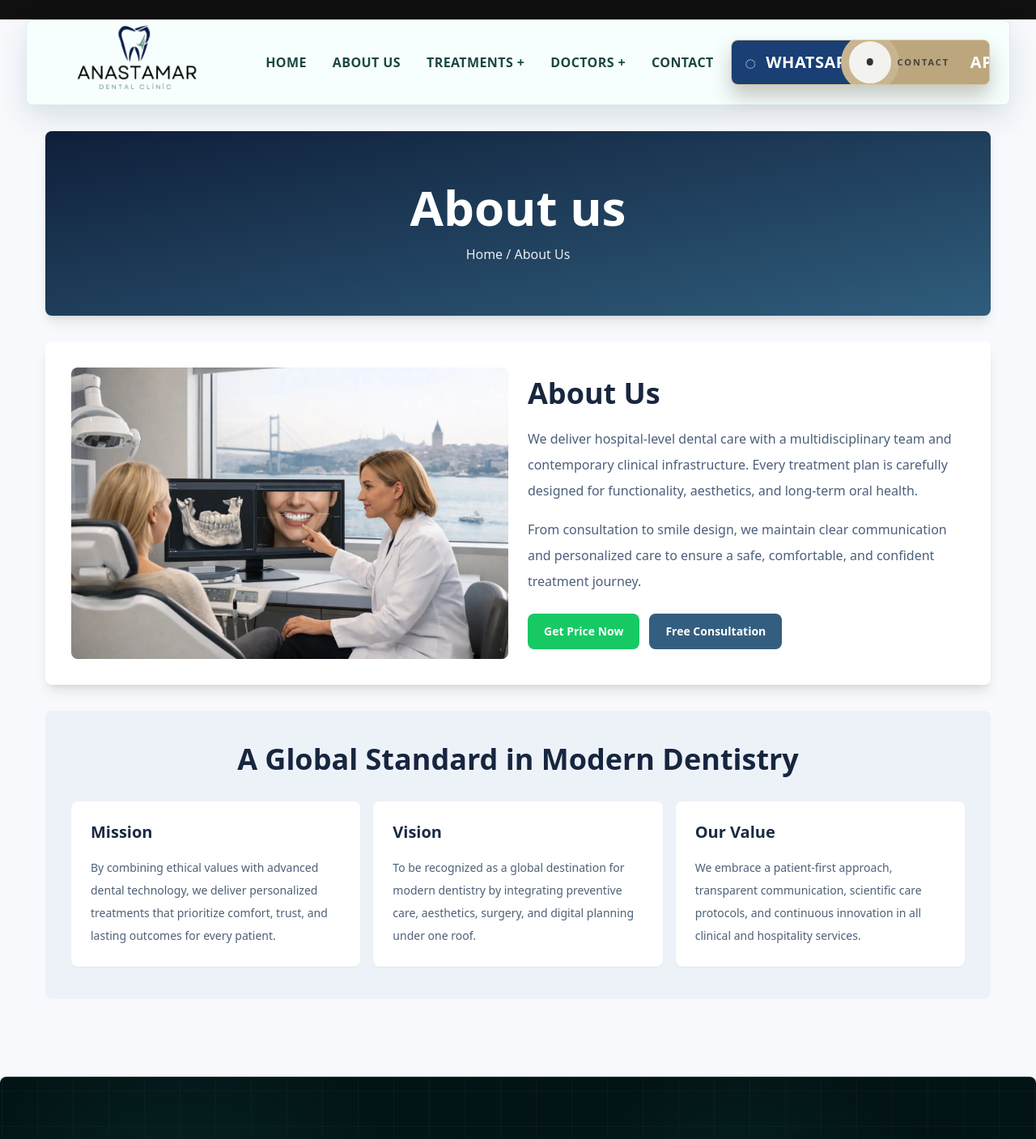
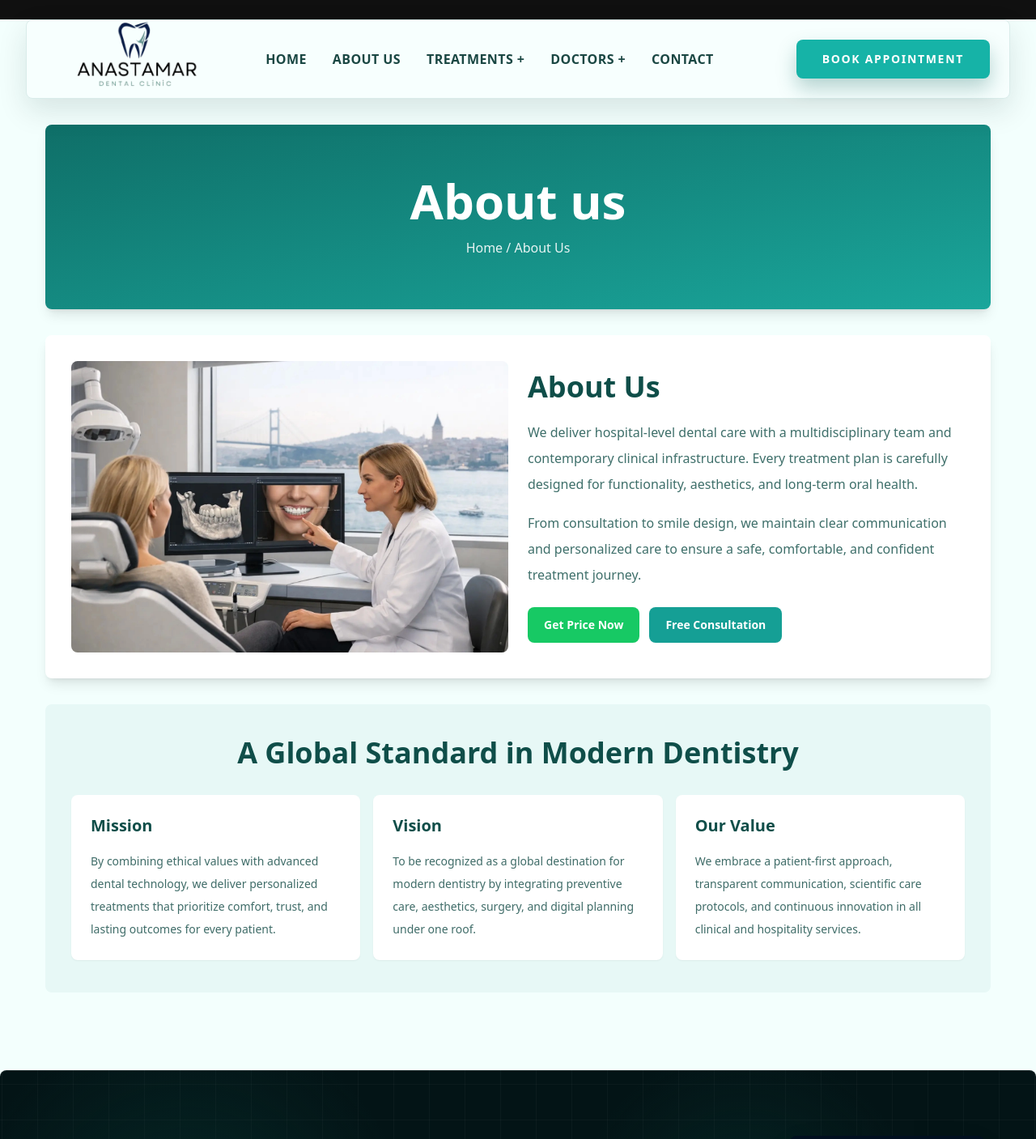
Before and after one commit to ibrahimtkmz/antasmardentalclinic, a Next.js app: page /about-us in a window 1280 px wide. Shown: the top 1407 px of the page at 81% size. Built offline with nearby package versions, Linux system fonts and the light colour scheme.

Commit message:
Refine header CTA and retheme About Us turquoise

```diff
--- a/app/about-us/page.jsx
+++ b/app/about-us/page.jsx
@@ -22,10 +22,10 @@ const principleCards = [
 
 export default function AboutUsPage() {
   return (
-    <div className="sharp-theme min-h-screen bg-[#f7f9fd] text-[#173a36]">
+    <div className="sharp-theme min-h-screen bg-[#f3fffd] text-[#173a36]">
       <Header />
       <main className="page-shell space-y-8 px-3 pb-14 pt-8 md:px-6">
-        <section className="rounded-[22px] bg-gradient-to-br from-[#0f1f3a] to-[#2f5d7c] px-6 py-14 text-center text-white shadow-lg md:py-16">
+        <section className="rounded-[22px] bg-gradient-to-br from-[#0f6f68] to-[#1aa69b] px-6 py-14 text-center text-white shadow-lg md:py-16">
           <h1 className="text-4xl font-black md:text-6xl">About us</h1>
           <p className="mt-4 text-sm text-white/90 md:text-base">Home / About Us</p>
         </section>
@@ -37,27 +37,27 @@ export default function AboutUsPage() {
             className="h-full min-h-[260px] w-full rounded-[18px] object-cover"
           />
           <div className="flex flex-col justify-center">
-            <h2 className="text-4xl font-black text-[#18263f]">About Us</h2>
-            <p className="mt-5 text-base leading-8 text-[#4b5f7b]">
+            <h2 className="text-4xl font-black text-[#0f4e49]">About Us</h2>
+            <p className="mt-5 text-base leading-8 text-[#3e6f6a]">
               We deliver hospital-level dental care with a multidisciplinary team and contemporary clinical infrastructure. Every treatment plan is carefully designed for functionality, aesthetics, and long-term oral health.
             </p>
-            <p className="mt-4 text-base leading-8 text-[#4b5f7b]">
+            <p className="mt-4 text-base leading-8 text-[#3e6f6a]">
               From consultation to smile design, we maintain clear communication and personalized care to ensure a safe, comfortable, and confident treatment journey.
             </p>
             <div className="mt-6 flex flex-wrap gap-3">
               <a href="/contact" className="rounded-full bg-[#17c964] px-5 py-3 text-sm font-bold text-white">Get Price Now</a>
-              <a href="/contact" className="rounded-full bg-[#345e80] px-5 py-3 text-sm font-bold text-white">Free Consultation</a>
+              <a href="/contact" className="rounded-full bg-[#159f95] px-5 py-3 text-sm font-bold text-white">Free Consultation</a>
             </div>
           </div>
         </section>
 
-        <section className="rounded-[22px] bg-[#edf2f9] px-4 py-10 md:px-8">
-          <h3 className="text-center text-4xl font-black text-[#17263f]">A Global Standard in Modern Dentistry</h3>
+        <section className="rounded-[22px] bg-[#e7f8f6] px-4 py-10 md:px-8">
+          <h3 className="text-center text-4xl font-black text-[#0f4e49]">A Global Standard in Modern Dentistry</h3>
           <div className="mt-8 grid gap-4 md:grid-cols-3">
             {principleCards.map((card) => (
               <article key={card.title} className="rounded-2xl bg-white p-6 shadow-sm">
-                <h4 className="text-xl font-black text-[#1a2a44]">{card.title}</h4>
-                <p className="mt-4 text-sm leading-7 text-[#4d6078]">{card.text}</p>
+                <h4 className="text-xl font-black text-[#0f4e49]">{card.title}</h4>
+                <p className="mt-4 text-sm leading-7 text-[#3f6c68]">{card.text}</p>
               </article>
             ))}
           </div>
--- a/app/components/Header.jsx
+++ b/app/components/Header.jsx
@@ -49,20 +49,9 @@ export default function Header() {
         <div className="hidden justify-center md:flex md:justify-end">
           <a
             href="/contact"
-            className="group flex h-14 w-full max-w-[320px] overflow-hidden rounded-full border border-[#d8c8a0] bg-[#bba67d] shadow-[0_14px_24px_rgba(46,34,18,0.25)]"
+            className="inline-flex h-12 items-center justify-center rounded-full bg-[#16b3a7] px-8 text-sm font-extrabold uppercase tracking-[0.12em] text-white shadow-[0_12px_24px_rgba(12,96,90,0.28)] transition hover:bg-[#12998e]"
           >
-            <div className="flex flex-1 items-center justify-center gap-3 bg-[#193f74] px-4 text-white">
-              <span className="text-2xl leading-none">◌</span>
-              <span className="text-xl font-extrabold tracking-wide">WHATSAPP</span>
-            </div>
-            <div className="relative flex w-[108px] shrink-0 items-center justify-center bg-[#bba67d] text-white">
-              <span className="absolute left-0 top-1/2 z-10 h-[72px] w-[72px] -translate-x-1/2 -translate-y-1/2 rounded-full border-[10px] border-[#c8b590] bg-[#f2f2ef] text-center text-[36px] leading-[52px] text-[#333]">•</span>
-              <span className="relative z-20 ml-6 text-[11px] font-black uppercase tracking-[0.18em] text-[#444]">contact</span>
-            </div>
-            <div className="flex flex-1 items-center justify-center gap-3 bg-[#bba67d] px-4 text-white">
-              <span className="text-xl font-extrabold tracking-wide">APPOINTMENT</span>
-              <span className="text-2xl leading-none">☑</span>
-            </div>
+            Book Appointment
           </a>
         </div>
 
```
